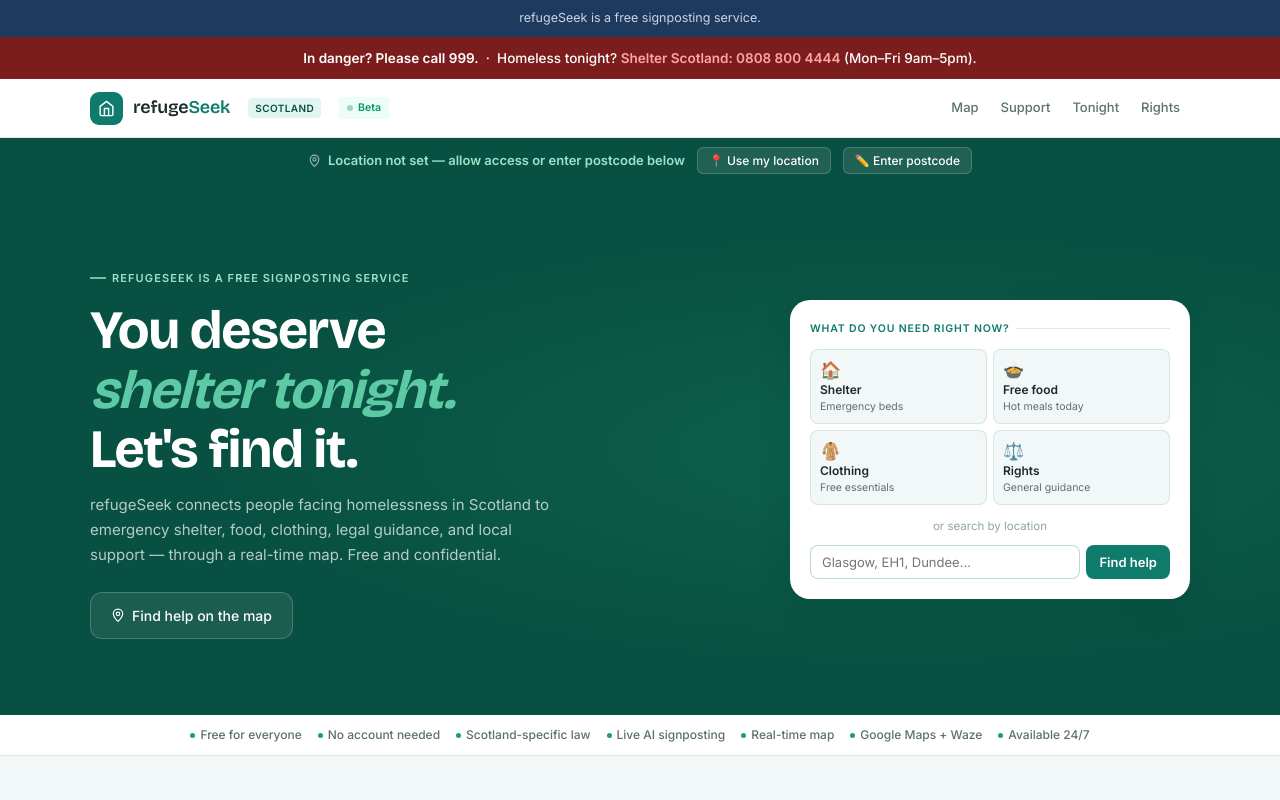
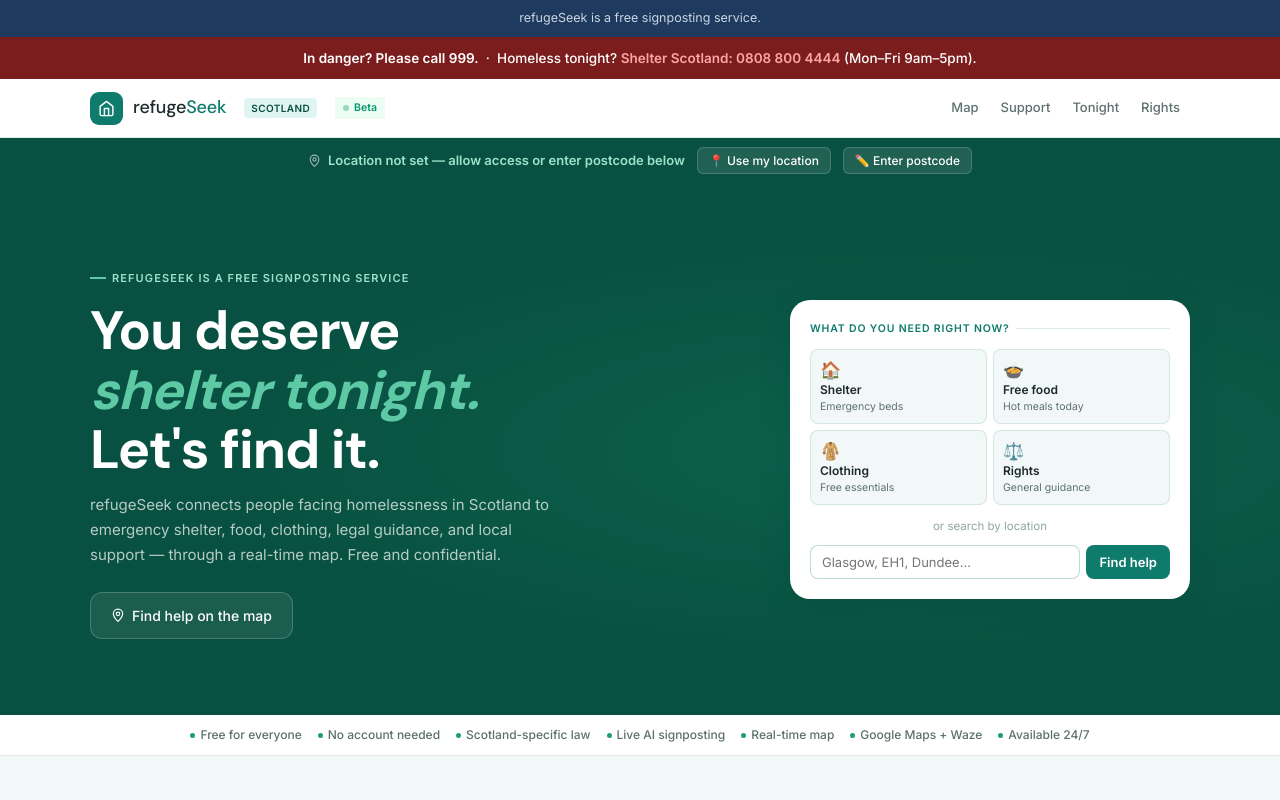
Before and after one commit to F-Cloud84/refugeseek-scotland, a plain HTML site: page index.html in a window 1280 px wide. Shown: the top 800 px of the page. Drawn offline with nearby package versions, Linux system fonts and the light colour scheme; a script that the page names is missing.

Commit message:
Use DM Sans for headings and logo
Co-Authored-By: Claude Haiku 5.5 <noreply@anthropic.com>
Claude-Session: https://claude.ai/code/session_013DajiRBsxbsdBveDBTPuEP

```diff
--- a/index.html
+++ b/index.html
@@ -9,7 +9,7 @@
 <link rel="stylesheet" href="https://cdnjs.cloudflare.com/ajax/libs/leaflet/1.9.4/leaflet.min.css">
 <link rel="preconnect" href="https://fonts.googleapis.com">
 <link rel="preconnect" href="https://fonts.gstatic.com" crossorigin>
-<link href="https://fonts.googleapis.com/css2?family=Bricolage+Grotesque:wght@600;700&family=Inter:wght@400;500;600&display=swap" rel="stylesheet">
+<link href="https://fonts.googleapis.com/css2?family=DM+Sans:wght@500;700&family=Inter:wght@400;500;600&display=swap" rel="stylesheet">
 <style>
 /* ── TOKENS ── */
 :root{
@@ -47,7 +47,7 @@ nav{background:var(--white);border-bottom:1px solid var(--border);position:stick
 .nav-logo{display:flex;align-items:center;gap:10px;text-decoration:none;}
 .logo-mark{width:33px;height:33px;background:var(--teal);border-radius:9px;display:flex;align-items:center;justify-content:center;}
 .logo-mark svg{width:17px;height:17px;fill:none;stroke:white;stroke-width:2;stroke-linecap:round;stroke-linejoin:round;}
-.logo-text{font-family:'Bricolage Grotesque',Arial,Helvetica,sans-serif;font-size:18px;color:var(--slate);letter-spacing:-.01em;}
+.logo-text{font-family:'DM Sans',Arial,Helvetica,sans-serif;font-size:18px;color:var(--slate);letter-spacing:-.01em;}
 .logo-text span{color:var(--teal);}
 .nav-badge{font-size:10px;font-weight:600;background:var(--teal-light);color:var(--teal-dark);padding:2px 7px;border-radius:4px;letter-spacing:.04em;text-transform:uppercase;}
 .live-dot{display:inline-flex;align-items:center;gap:5px;font-size:10.5px;font-weight:600;color:#059669;background:#ECFDF5;padding:2px 8px;border-radius:4px;}
@@ -71,7 +71,7 @@ nav{background:var(--white);border-bottom:1px solid var(--border);position:stick
 .hero-inner{max-width:1100px;margin:0 auto;display:grid;grid-template-columns:1fr 400px;gap:44px;align-items:center;position:relative;z-index:1;}
 .hero-eyebrow{display:inline-flex;align-items:center;gap:6px;font-size:11px;font-weight:600;letter-spacing:.1em;text-transform:uppercase;color:#9FE1CB;margin-bottom:14px;}
 .hero-eyebrow::before{content:'';display:block;width:16px;height:1.5px;background:#5DCAA5;}
-.hero h1{font-family:'Bricolage Grotesque',Arial,Helvetica,sans-serif;font-size:clamp(32px,5vw,54px);color:white;line-height:1.1;letter-spacing:-.02em;margin-bottom:14px;}
+.hero h1{font-family:'DM Sans',Arial,Helvetica,sans-serif;font-size:clamp(32px,5vw,54px);color:white;line-height:1.1;letter-spacing:-.02em;margin-bottom:14px;}
 .hero h1 em{font-style:italic;color:#5DCAA5;}
 .hero-sub{font-size:15px;color:rgba(255,255,255,.70);max-width:480px;line-height:1.65;margin-bottom:24px;}
 .hero-actions{display:flex;gap:10px;flex-wrap:wrap;}
@@ -362,7 +362,7 @@ footer{background:var(--teal-deep);color:rgba(255,255,255,.58);padding:clamp(28p
 }
 
 /* Civic headings: plain Arial for headers only */
-h1,h2,h3,h4,.st,.serif,.ph-t,.step-t,.ri-t,.sc-name,.rh-q{font-family:'Bricolage Grotesque',Arial,Helvetica,sans-serif;}
+h1,h2,h3,h4,.st,.serif,.ph-t,.step-t,.ri-t,.sc-name,.rh-q{font-family:'DM Sans',Arial,Helvetica,sans-serif;}
 </style>
 <script>window.va = window.va || function () { (window.vaq = window.vaq || []).push(arguments); };</script>
   <script defer src="/_vercel/insights/script.js"></script>
```
